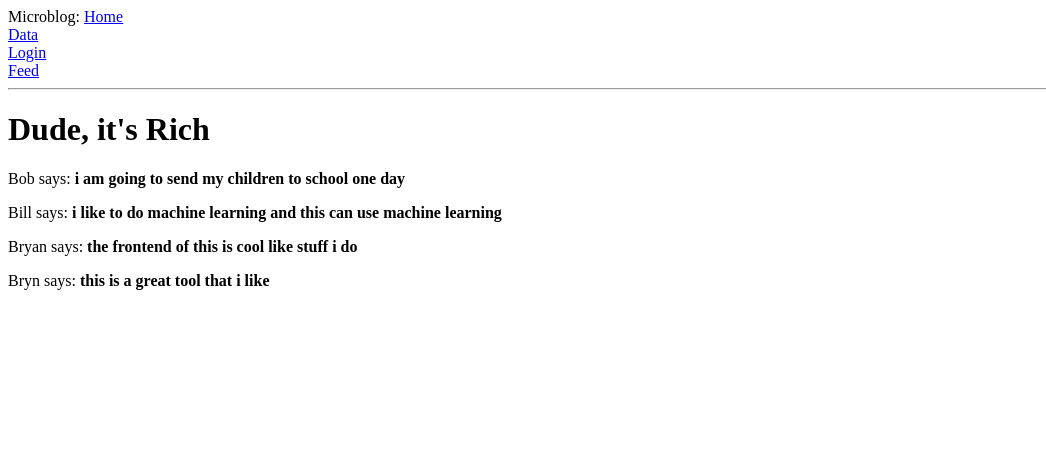
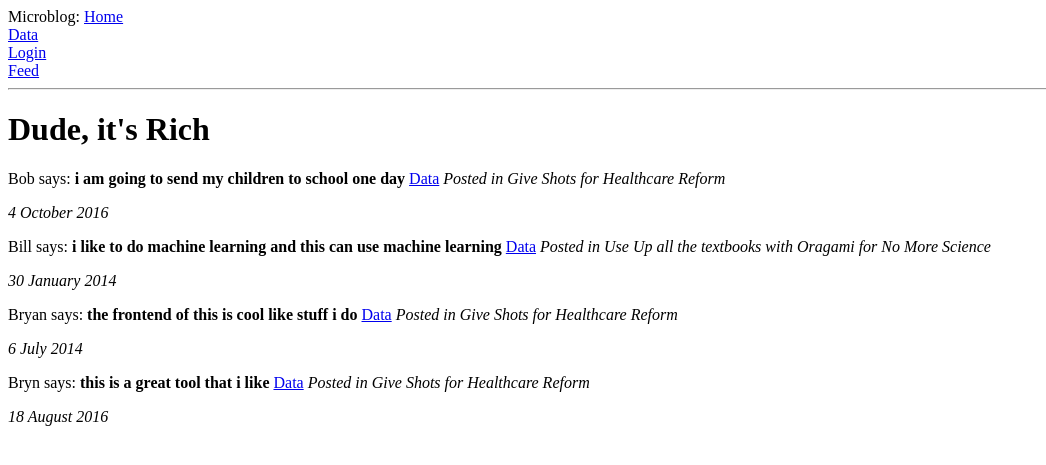
Before and after one commit to mkossarian/flask, a Flask app: page / in a window 1280 px wide. Shown: the top 465 px of the page, without its empty margins (0-1046 px from the left). Run offline with Flask 2, Linux system fonts and the light colour scheme.

Commit message:
added some fields to the feed

```diff
--- a/app/templates/feed.html
+++ b/app/templates/feed.html
@@ -1,7 +1,17 @@
 {% extends "base.html" %}
+
 {% block content %}
     <h1>Dude, it's {{ user.nickname }}</h1>
     {% for post in posts %}
-    <div><p>{{ post.author.nickname }} says: <b>{{ post.body }}</b></p></div>
+    <div>
+      <p>{{ post.author.nickname }} says: <b>{{ post.body }}</b>
+      <a href="/data">Data</a>
+      {% if post.group %}
+        <em>Posted in {{ post.group.circle }} for {{ post.group.cause }}</em></p>
+      {% endif %}
+      {% if post.time %}
+	<em>{{ post.time }}</em>
+      {% endif %}
+    </div>
     {% endfor %}
 {% endblock %}
--- a/app/views.py
+++ b/app/views.py
@@ -10,18 +10,26 @@ def feed():
     posts = [
         {
             'author': {'nickname': 'Bob'},
+            'group': {'cause': 'Healthcare Reform', 'circle': 'Give Shots'},
+            'time': '4 October 2016',
             'body': 'i am going to send my children to school one day'
         },
         {
             'author': {'nickname': 'Bill'},
+            'group': {'cause': 'No More Science', 'circle': 'Use Up all the textbooks with Oragami'},
+            'time': '30 January 2014',
             'body': 'i like to do machine learning and this can use machine learning'
         },
         {
             'author': {'nickname': 'Bryan'},
+            'group': {'cause': 'Healthcare Reform', 'circle': 'Give Shots'},
+            'time': '6 July 2014',
             'body': 'the frontend of this is cool like stuff i do'
         },
         {
             'author': {'nickname': 'Bryn'},
+            'group': {'cause': 'Healthcare Reform', 'circle': 'Give Shots'},
+            'time': '18 August 2016',
             'body': 'this is a great tool that i like'
         }
     ]
```
